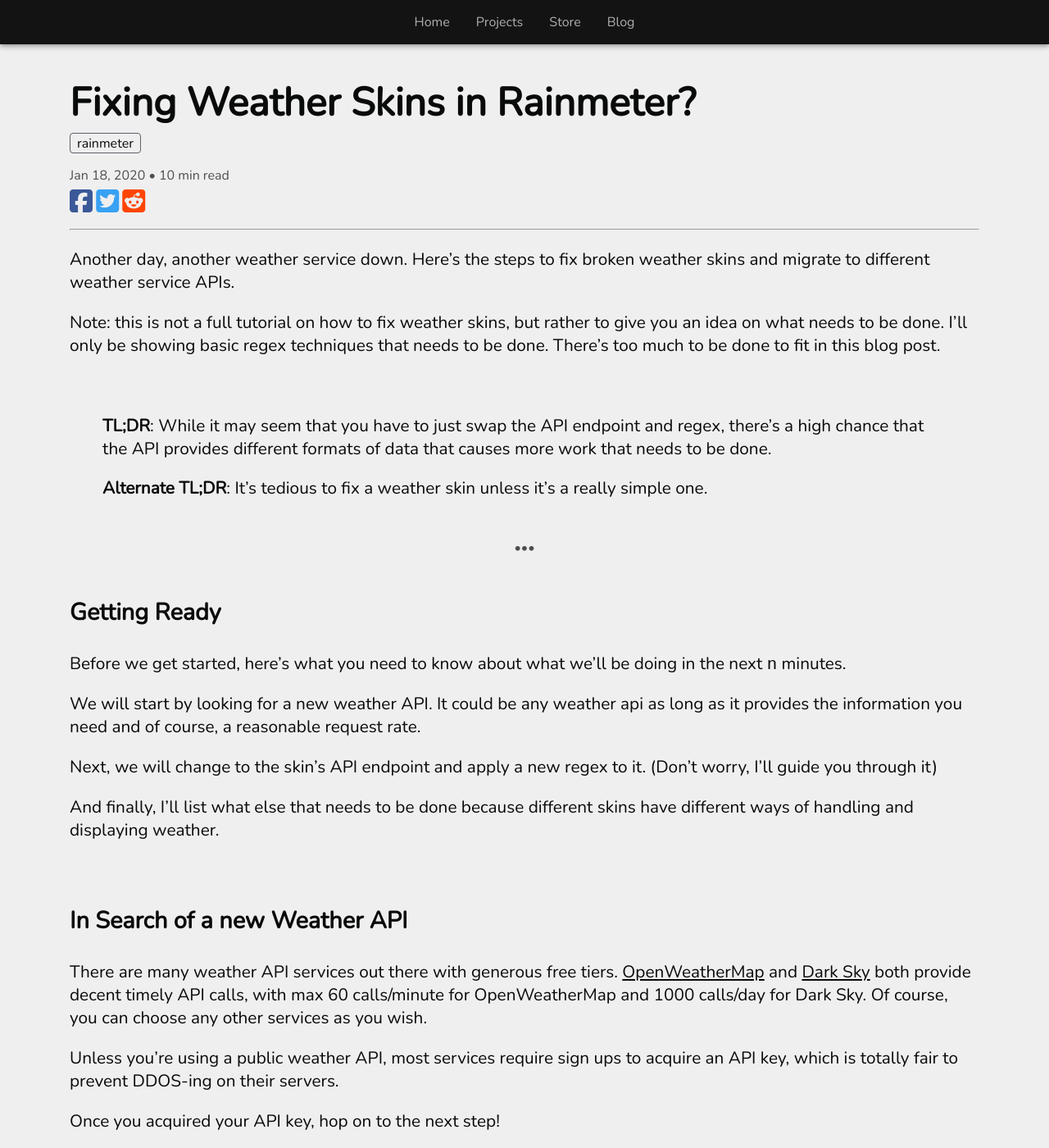
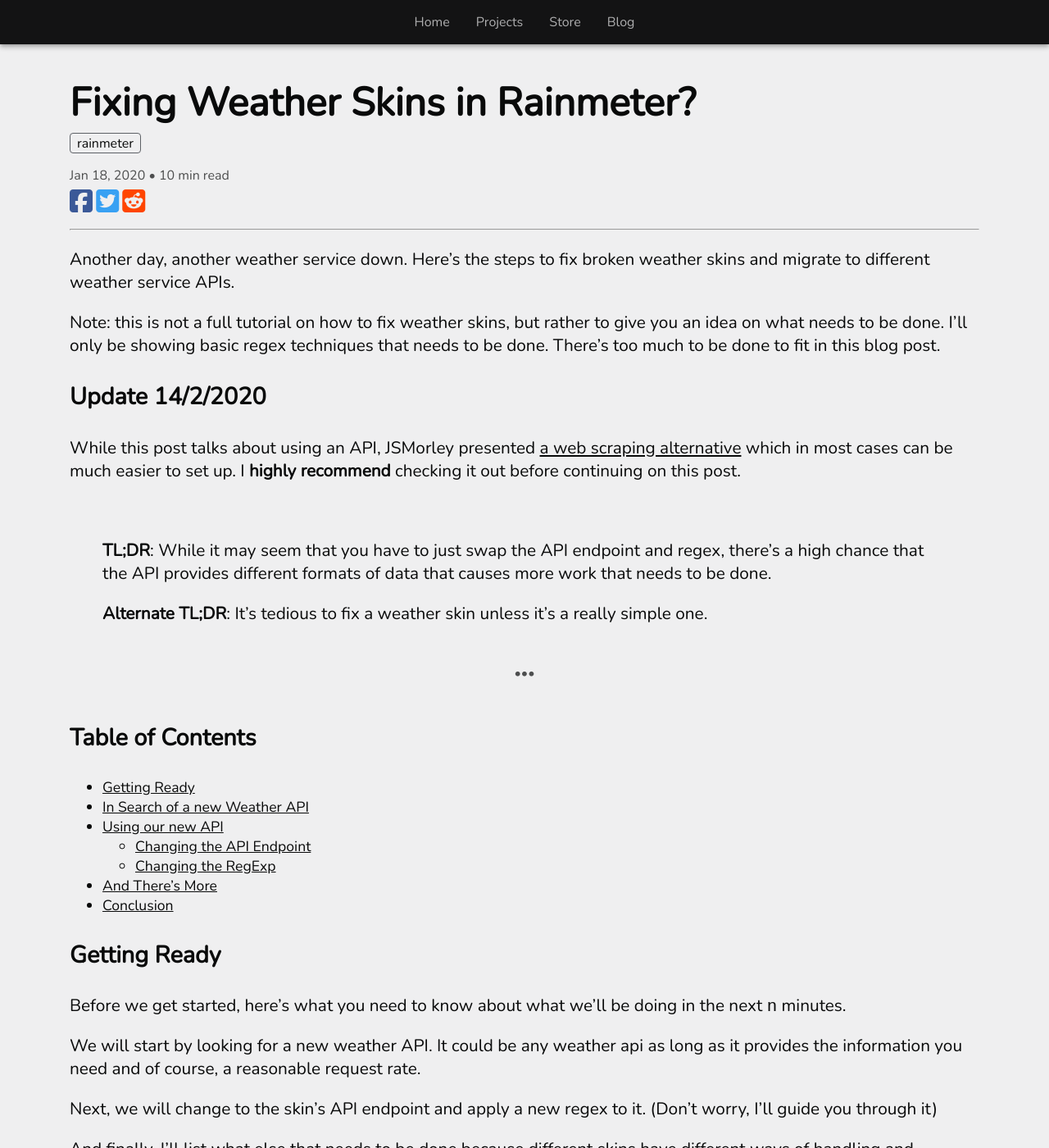
Before and after one commit to bluwy/website, a Jekyll site: the page built from _posts/2020-01-18-fixing-weather-skins-in-rainmeter.md, in a window 1280 px wide and 1400 px high. Shown: the whole window at 82% size. Built offline with Jekyll 4.4.1, drawn with Linux system fonts in a browser that asks for light colours; nearby versions of some CDN libraries.

Commit message:
Update Blog “2020-01-18-fixing-weather-skins-in-rainmeter”

```diff
--- a/_posts/2020-01-18-fixing-weather-skins-in-rainmeter.md
+++ b/_posts/2020-01-18-fixing-weather-skins-in-rainmeter.md
@@ -1,7 +1,7 @@
 ---
 layout: post
 title: Fixing Weather Skins in Rainmeter?
-date: 2020-01-18 20:10:00 +0800
+date: '2020-01-18 20:10:00 +0800'
 tags: rainmeter
 comments: true
 ---
@@ -10,6 +10,10 @@ Another day, another weather service down. Here's the steps to fix broken weathe
 
 Note: this is not a full tutorial on how to fix weather skins, but rather to give you an idea on what needs to be done. I'll only be showing basic regex techniques that needs to be done. There's too much to be done to fit in this blog post.
 
+### Update 14/2/2020
+
+While this post talks about using an API, JSMorley presented [a web scraping alternative](https://forum.rainmeter.net/viewtopic.php?t=34470) which in most cases can be much easier to set up. I **highly recommend** checking it out before continuing on this post.
+
 <br>
 
 > **TL;DR**: While it may seem that you have to just swap the API endpoint and regex, there's a high chance that the API provides different formats of data that causes more work that needs to be done.
@@ -17,6 +21,16 @@ Note: this is not a full tutorial on how to fix weather skins, but rather to giv
 > **Alternate TL;DR**: It's tedious to fix a weather skin unless it's a really simple one.
 
 <div class="text-center opacity-70 my-5">•••</div>
+
+### Table of Contents
+
+* [Getting Ready](#getting-ready)
+* [In Search of a new Weather API](#in-search-of-a-new-weather-api)
+* [Using our new API](#using-our-new-api)
+  * [Changing the API Endpoint](#changing-the-api-endpoint)
+  * [Changing the RegExp](#changing-the-regexp)
+* [And There's More](#and-theres-more)
+* [Conclusion](#conclusion)
 
 ### Getting Ready
 
```
